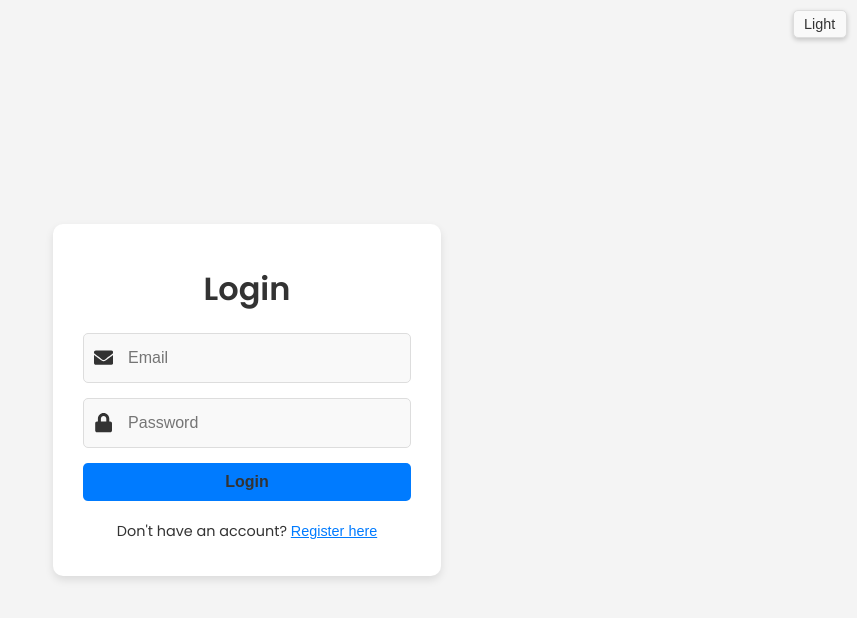
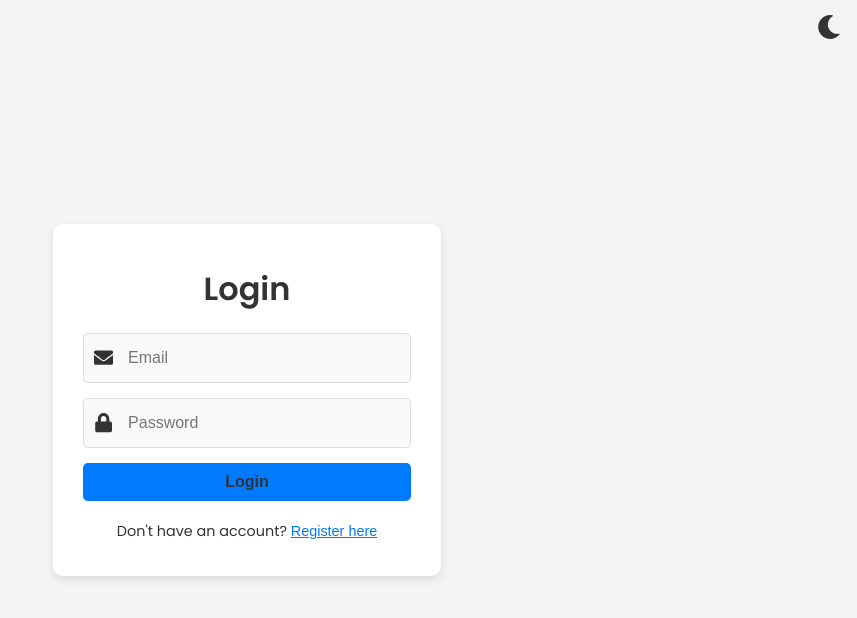
Before and after one commit to sujilagapi/vm-user-management-app, a React (Create React App) app in the folder frontend/: page / in a window 1280 px wide. Shown: the top 618 px of the page, without its empty margins (423-1280 px from the left). Built offline with nearby package versions, Linux system fonts and the light colour scheme.

Commit message:
theme switching

```diff
--- a/frontend/src/components/Login.css
+++ b/frontend/src/components/Login.css
@@ -85,3 +85,28 @@
 .register-button-link:hover {
     text-decoration: none;
 }
+
+/* Theme Switcher Styling */
+.theme-switcher {
+    position: absolute;
+    top: 10px;
+    right: 10px;
+}
+
+.theme-toggle {
+    background: none;
+    border: none;
+    cursor: pointer;
+    font-size: 1.5rem;
+    color: var(--text-color); /* Theme-based text color */
+    outline: none;
+    transition: transform 0.3s ease;
+}
+
+.theme-toggle:hover {
+    transform: scale(1.2); /* Slight zoom on hover */
+}
+
+.theme-icon {
+    vertical-align: middle;
+}
--- a/frontend/src/components/Login.js
+++ b/frontend/src/components/Login.js
@@ -27,14 +27,16 @@ function Login() {
         <>
             {/* Theme Switcher */}
             <div className="theme-switcher">
-                <select
-                    value={theme}
-                    onChange={(e) => toggleTheme(e.target.value)}
-                    className="theme-dropdown"
+                <button
+                    className="theme-toggle"
+                    onClick={() => toggleTheme(theme === "light" ? "dark" : "light")}
                 >
-                    <option value="light">Light</option>
-                    <option value="dark">Dark</option>
-                </select>
+                    {theme === "light" ? (
+                        <FaMoon className="theme-icon" />
+                    ) : (
+                        <FaSun className="theme-icon" />
+                    )}
+                </button>
             </div>
 
             {/* Login Form */}
--- a/frontend/src/index.css
+++ b/frontend/src/index.css
@@ -65,23 +65,3 @@ a {
 a:hover {
   text-decoration: underline;
 }
-
-/* Theme Switcher Styling */
-.theme-switcher {
-  position: absolute;
-  top: 10px;
-  right: 10px;
-}
-
-.theme-dropdown {
-  padding: 5px 10px;
-  border: 1px solid var(--border-color);
-  border-radius: 5px;
-  font-size: 0.9rem;
-  background-color: var(--input-bg-color);
-  color: var(--text-color);
-  outline: none;
-  cursor: pointer;
-  box-shadow: 0 2px 5px rgba(0, 0, 0, 0.2);
-  appearance: none;
-}
```
